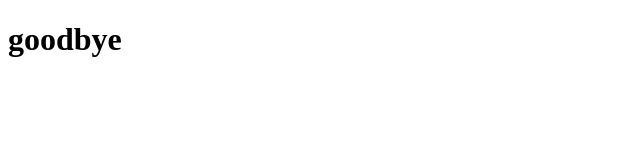
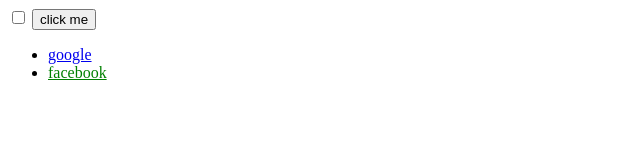
Before and after one commit to Kamalesh-Seervi/DOM, a plain HTML site: page index.html in a window 1280 px wide. Shown: the whole page, without its empty margins (0-640 px from the left). Drawn offline with Linux system fonts and the light colour scheme.

Commit message:
selecting html elements in html

```diff
--- a/index.html
+++ b/index.html
@@ -8,9 +8,20 @@
     <title>Document</title>
 </head>
 <body>
-    <h1>hello guys</h1>
+    <input type="checkbox">
+    <button class="btn">
+        click me
+    </button>
+    <ul id="list">
+        <li class="item">
+            <a href="www.google.com">google</a>
+        </li>
+        <li class="item">
+            <a href="www.facebook.com">facebook</a>
+        </li>
+    </ul>
 </body>
 <script>
-    document.querySelector("h1").innerHTML = "goodbye";
+    document.querySelectorAll("li a")[1].style.color = "green";
 </script>
 </html>
```
